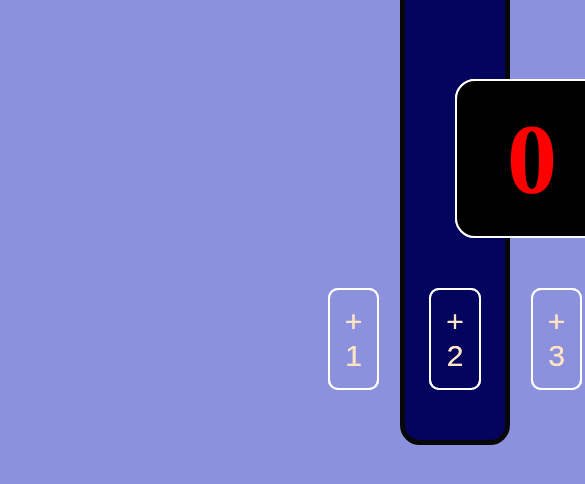
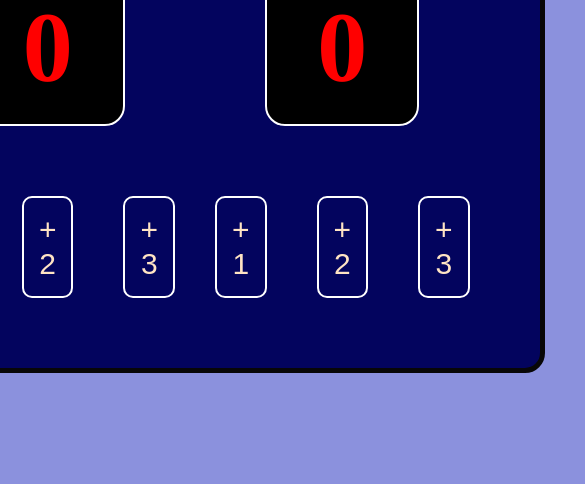
Before and after one commit to HR-04/scoreboard, a plain HTML site: page index.html in a window 390 px wide. Shown: the part 384-868 px from the top of the page, 585 px wide, since content can reach past the window. After the commit the page ends 844 px from the top, so only its background shows below. Drawn offline with Linux system fonts and the light colour scheme.

Commit message:
optimized for mobile

```diff
--- a/index.css
+++ b/index.css
@@ -1,6 +1,9 @@
 body {
     margin: 0;
    background: #8b91dd;
+   display: flex;
+   justify-content: center;
+   align-items: center;
 
 }
 
@@ -12,7 +15,7 @@ body {
     border:5px solid rgb(8, 7, 7);
     border-radius:20px;
     padding:50px 50px;
-    margin:200px 400px;
+
 }
 .home{
     display: flex;
@@ -46,7 +49,9 @@ body {
     display:flex;
     justify-content: center;
     flex-direction: row;
+    margin:20px;
     column-gap: 50px;
+
 }
 
 .btn{
```
